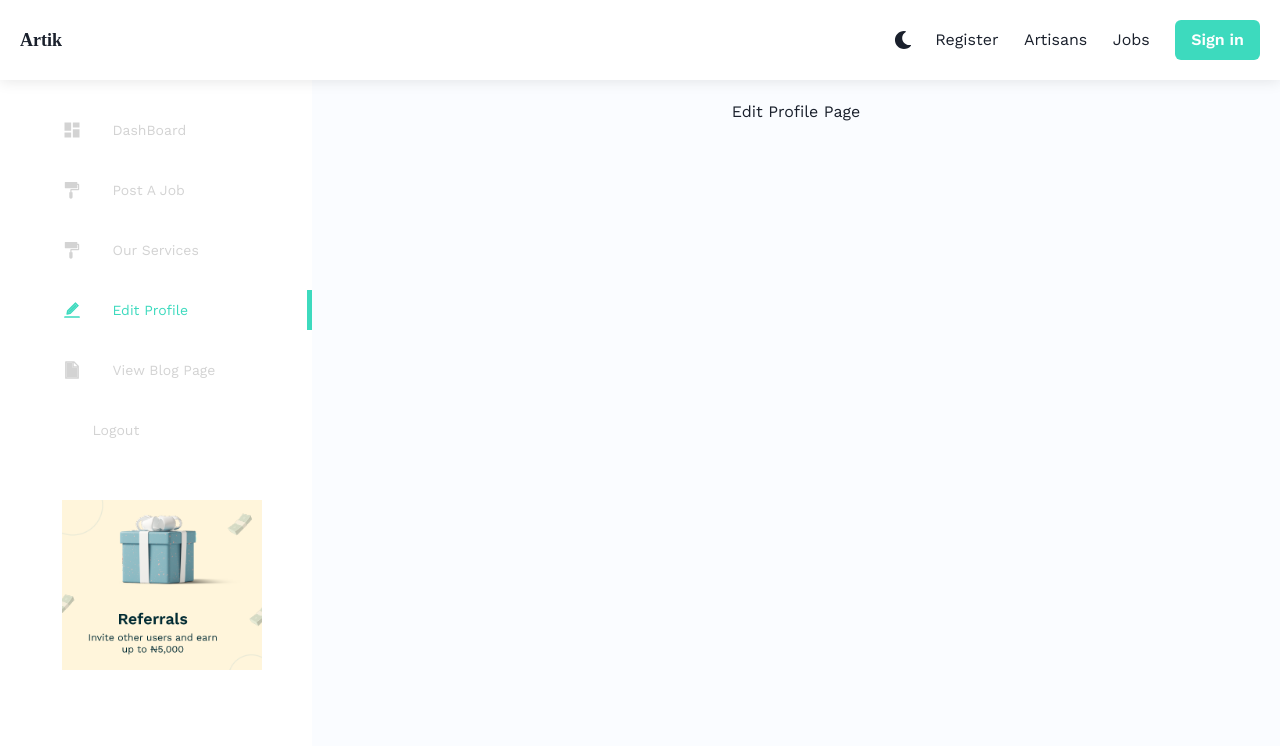
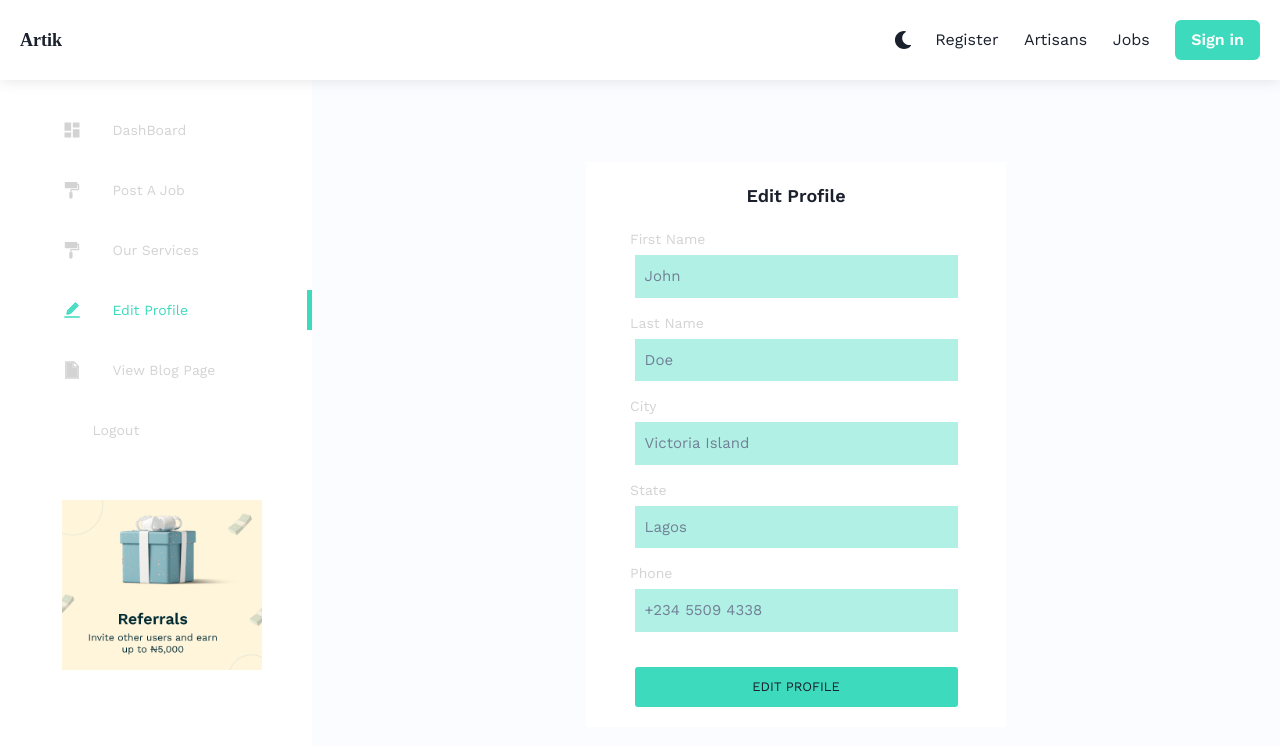
Before and after one commit to maura-dev/genz-hackathon, a React (Create React App) app: page /dash/editprofile in a window 1280 px wide. Shown: the top 746 px of the page. Built offline with nearby package versions, Linux system fonts and the light colour scheme.

Commit message:
added edit profile

```diff
--- a/src/userdash/DashEditProfile.js
+++ b/src/userdash/DashEditProfile.js
@@ -4,12 +4,89 @@ import DashNav from './DashNav';
 import DashHeader from './DashHeader';
 import styled from 'styled-components';
 const DashEditProfile = () => {
+  const [FirstName, setFirstName] = React.useState('');
+  const [LastName, setLastName] = React.useState('');
+  const [City, setCity] = React.useState('');
+  const [State, setState] = React.useState('');
+  const [Phone, setPone] = React.useState('');
+
+  const onSubmitForm = async () => {
+    console.log(FirstName, LastName, City, State, Phone);
+
+    setFirstName('');
+    setLastName('');
+    setCity('');
+    setState('');
+    setPone('');
+  };
+
   return (
     <Container>
       <DashNav />
       <DashComp>
         <DashHeader />
-        <DashWrapper>Edit Profile Page</DashWrapper>
+        <DashWrapper>
+          <Form>
+            <Title>Edit Profile</Title>
+            <InputHolder>
+              <Label>First Name</Label>
+              <Input
+                placeholder="John "
+                value={FirstName}
+                onChange={e => {
+                  setFirstName(e.target.value);
+                }}
+              />
+            </InputHolder>
+            <InputHolder>
+              <Label>Last Name</Label>
+              <Input
+                placeholder="Doe"
+                value={LastName}
+                onChange={e => {
+                  setLastName(e.target.value);
+                }}
+              />
+            </InputHolder>
+            <InputHolder>
+              <Label>City</Label>
+              <Input
+                placeholder="Victoria Island"
+                value={City}
+                onChange={e => {
+                  setCity(e.target.value);
+                }}
+              />
+            </InputHolder>
+            <InputHolder>
+              <Label>State</Label>
+              <Input
+                placeholder="Lagos"
+                value={State}
+                onChange={e => {
+                  setState(e.target.value);
+                }}
+              />
+            </InputHolder>
+            <InputHolder>
+              <Label>Phone</Label>
+              <Input
+                placeholder="+234 5509 4338"
+                value={Phone}
+                onChange={e => {
+                  setPone(e.target.value);
+                }}
+              />
+            </InputHolder>
+            <Button
+              onClick={() => {
+                onSubmitForm();
+              }}
+            >
+              Edit Profile
+            </Button>
+          </Form>
+        </DashWrapper>
       </DashComp>
     </Container>
   );
@@ -17,8 +94,70 @@ const DashEditProfile = () => {
 
 export default DashEditProfile;
 
+const Title = styled.div`
+  font-size: 18px;
+  font-weight: 600;
+  margin-bottom: 20px;
+`;
+const Button = styled.div`
+  width: 95%;
+  display: flex;
+  justify-content: center;
+  align-items: center;
+  height: 40px;
+  text-transform: uppercase;
+  font-size: 13px;
+  background: #3ddabe;
+  margin-top: 20px;
+  border-radius: 3px;
+  cursor: pointer;
+  transition: all 349ms;
+  :hover {
+    transform: scale(1.01);
+  }
+`;
+const Input = styled.input`
+  padding: 10px;
+  font-size: 15px;
+  font-weight: 500;
+  width: 95%;
+  border: none;
+  outline: none;
+  background: rgba(61, 218, 190, 0.4);
+  :focus {
+    border: 2px solid #3ddabe;
+  }
+`;
+const Label = styled.div`
+  font-size: 14px;
+  color: lightgray;
+  width: 100%;
+  margin-bottom: 5px;
+  margin-left: 8px;
+  text-align: left;
+`;
+const InputHolder = styled.div`
+  display: flex;
+  flex-direction: column;
+  align-items: center;
+  width: 100%;
+  margin-bottom: 15px;
+`;
+const Form = styled.div`
+  display: flex;
+  flex-direction: column;
+  align-items: center;
+  width: 420px;
+  padding: 20px 40px;
+  background-color: white;
+`;
 const DashWrapper = styled.div`
   width: 90%;
+
+  display: flex;
+  justify-content: center;
+  height: 100%;
+  align-items: center;
 `;
 const DashComp = styled.div`
   width: calc(100vw - 40px);
--- a/src/userdash/DashPostJob.js
+++ b/src/userdash/DashPostJob.js
@@ -125,6 +125,9 @@ const TextArea = styled.textarea`
   font-size: 15px;
   font-weight: 500;
   border-radius: 7px;
+  :focus {
+    border: 2px solid #3ddabe;
+  }
   ::placeholder {
     ::placeholder {
       font-size: 12px;
@@ -144,6 +147,9 @@ const Input = styled.input`
   font-weight: 500;
   border-radius: 7px;
   padding: 10px;
+  :focus {
+    border: 2px solid #3ddabe;
+  }
   ::placeholder {
     font-size: 12px;
   }
```
